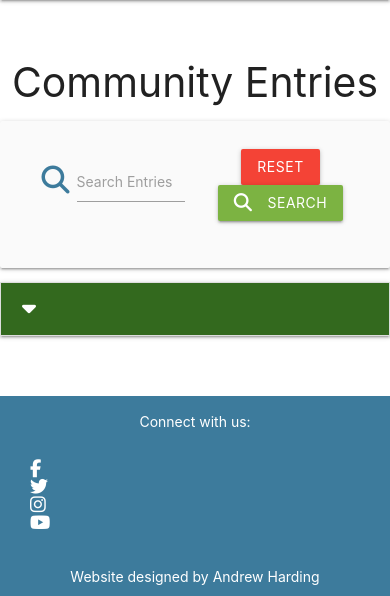
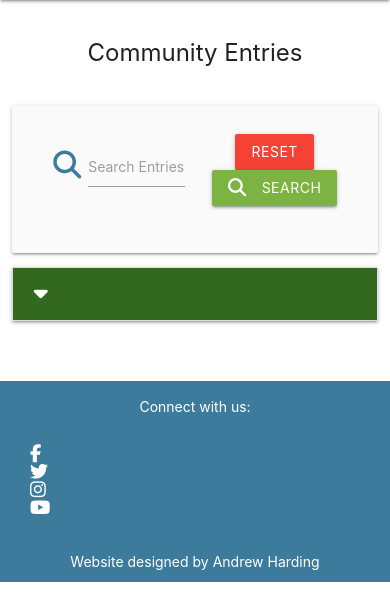
Before and after one commit to AndrewH1188/talking-tinnitus-ms3, a Flask app: page / in a window 390 px wide. Shown: the part 56-652 px from the top of the page. Run offline with Flask 2, Linux system fonts and the light colour scheme; a database or web service that is not in the repository returns one stand-in record (values such as "Sample title"); some libraries are stand-ins or nearby versions.

Commit message:
Adding more CSS to help style and layout elements on my pages.

```diff
--- a/static/css/style.css
+++ b/static/css/style.css
@@ -9,12 +9,13 @@
 
 .nav-extended {
   background-color: #3d7b9c;
-  margin-bottom: 60px;
+  margin-bottom: 40px;
 }
 
 
 .page-headings {
   text-align: center;
+  margin-bottom: 40px;
 }
 
 
@@ -70,12 +71,23 @@
 .collapsible-header .col strong {
   margin: 5px;
   line-height: 42px;
+  margin-right: 50px;
+}
+
+.collapsible-header {
+  background-color: #3d7b9c;
 }
 
 
+ul.collapsible {
+  margin-left: 3%;
+  margin-right: 3%;
+}
 
-
-
+.card-panel {
+  margin-left: 3%;
+  margin-right: 3%;
+}
 
 
 /*--------------------------------------------- Contact Us Form */
@@ -195,6 +207,7 @@ a.social-media :hover {
 
 
 
+
 /*---------------- Galaxy Fold */
 
 @media (max-width: 576px) {
@@ -202,4 +215,11 @@ a.social-media :hover {
   font-size: small;
   margin-left: 0;
 }
+.page-headings {
+  font-size: x-large;
 }
+
+.reset {
+  margin-bottom: 20px;
+}
+}
```
